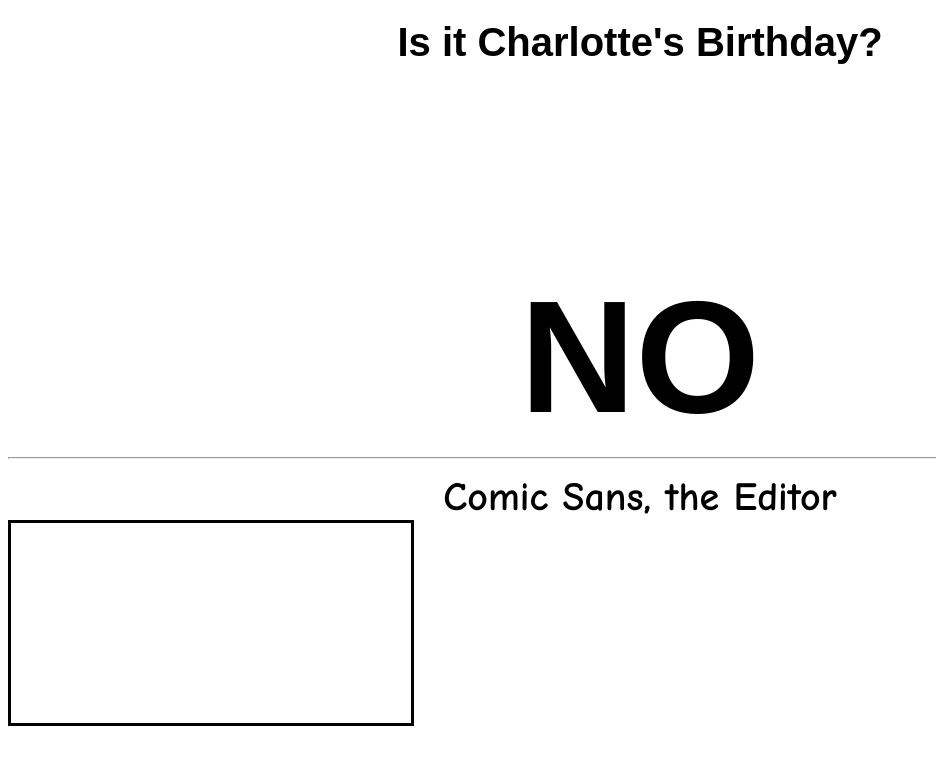
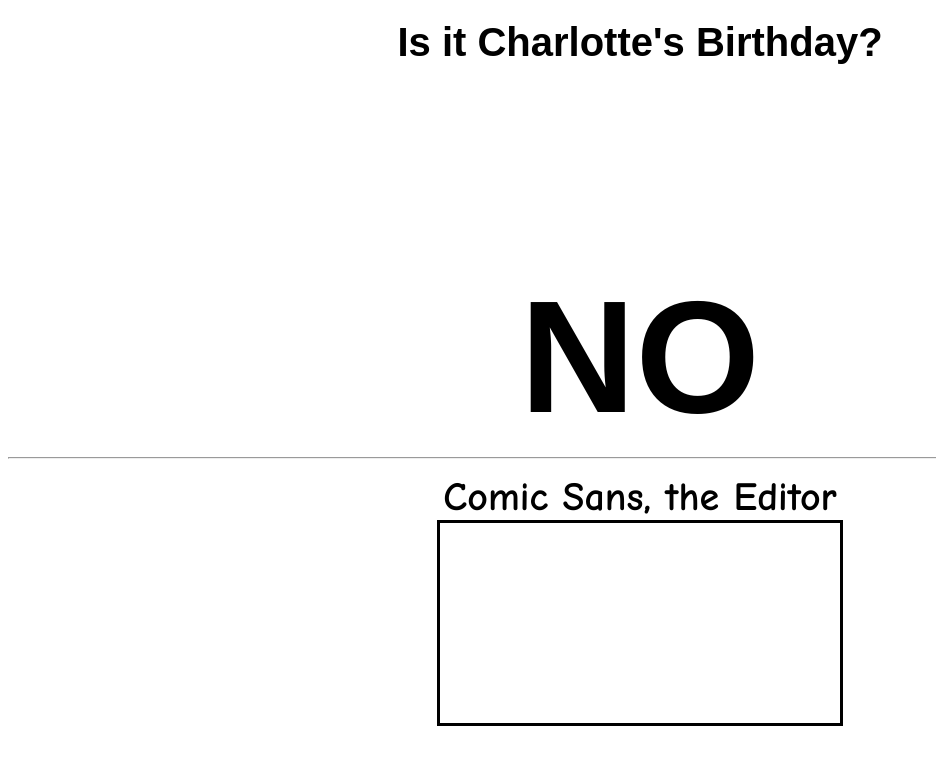
Before and after one commit to aih/isitcharlottesbirthday, a plain HTML site: page index.html in a window 1280 px wide. Shown: the whole page, without its empty margins (0-936 px from the left). Drawn offline with nearby package versions, Linux system fonts and the light colour scheme.

Commit message:
Update index.html

```diff
--- a/index.html
+++ b/index.html
@@ -26,7 +26,7 @@
        font-size: 12pt;
        font-family: Comic Sans MS;
        border: 3px solid black;
-       left: 50%;
+       display: inline-block;
         }
 
 
```
